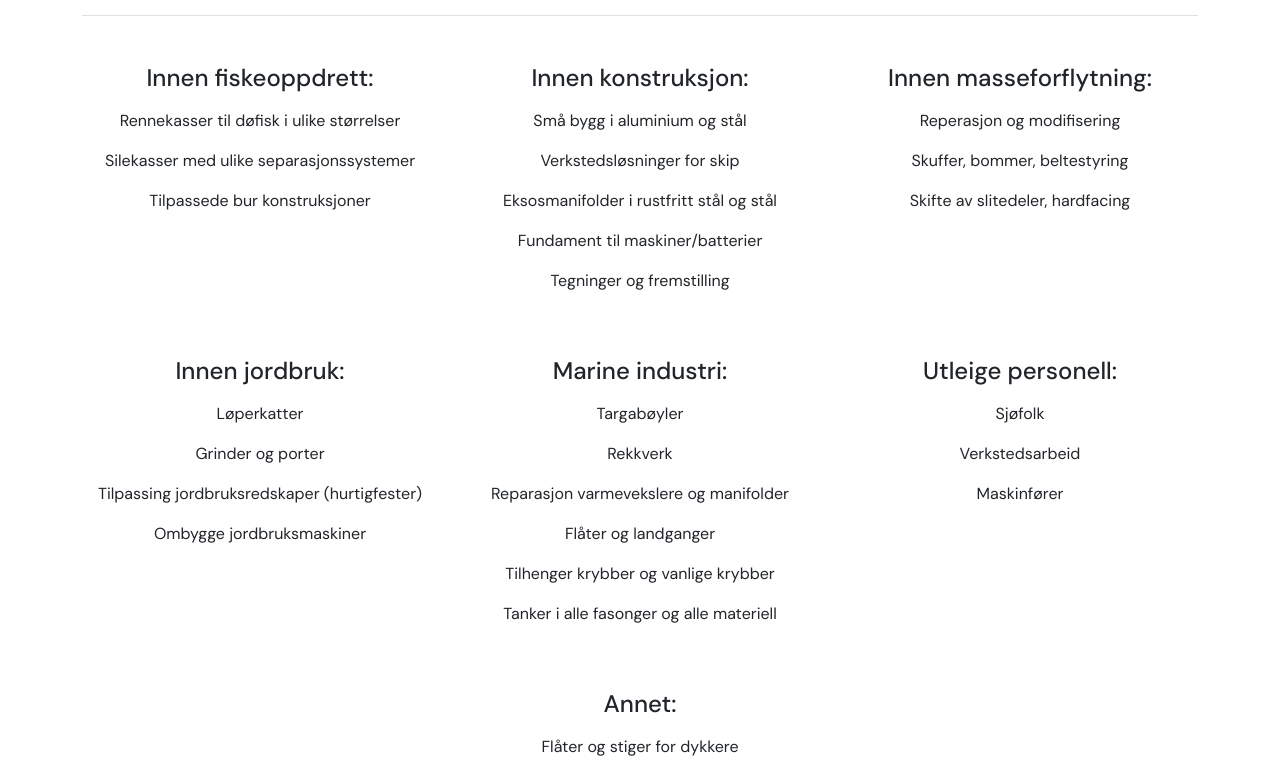
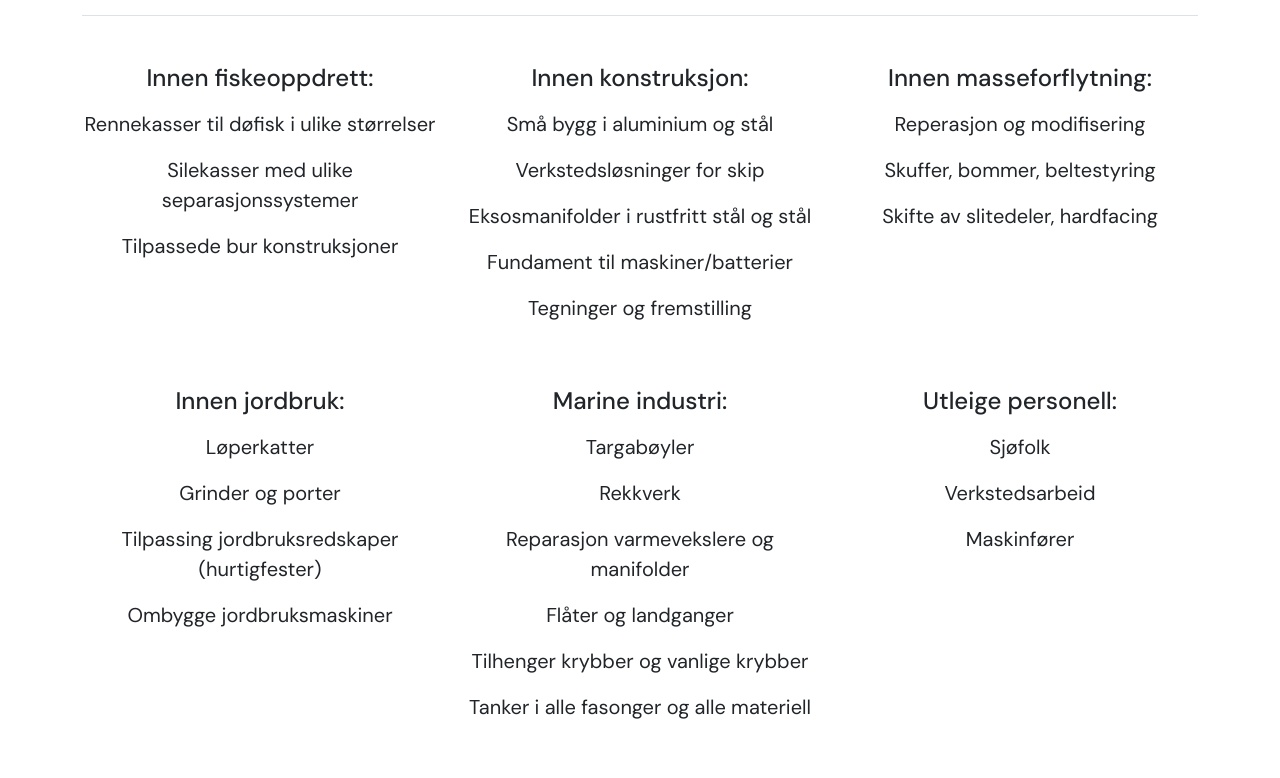
Before and after one commit to teehbee/flostrand-og-knutsen, a React (Vite) app: page /about in a window 1280 px wide. Shown: the part 2993-3771 px from the top of the page. Built offline with nearby package versions, Linux system fonts and the light colour scheme.

Commit message:
change to font size on about page

```diff
--- a/src/components/about/elements/AboutServicesListContent.tsx
+++ b/src/components/about/elements/AboutServicesListContent.tsx
@@ -8,7 +8,9 @@ const AboutServicesListContent: React.FC<aboutServicesListContent> = ({ listTitl
     <div className="pt-3 pt-lg-5 text-center col-12 col-md-6 col-lg-4">
       <h4 className="pb-2">{listTitle}</h4>
       {listItems.map((listItem, index) => (
-        <p key={index}>{listItem}</p>
+        <p className="fs-1rem-to-1-25rem" key={index}>
+          {listItem}
+        </p>
       ))}
     </div>
   );
```
